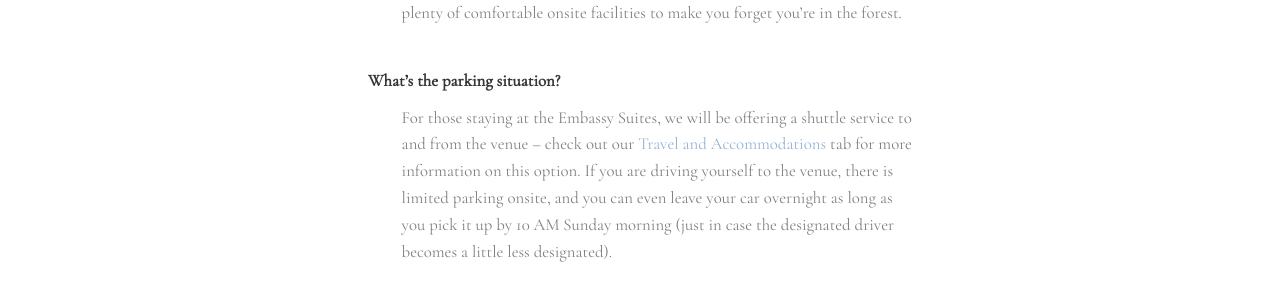
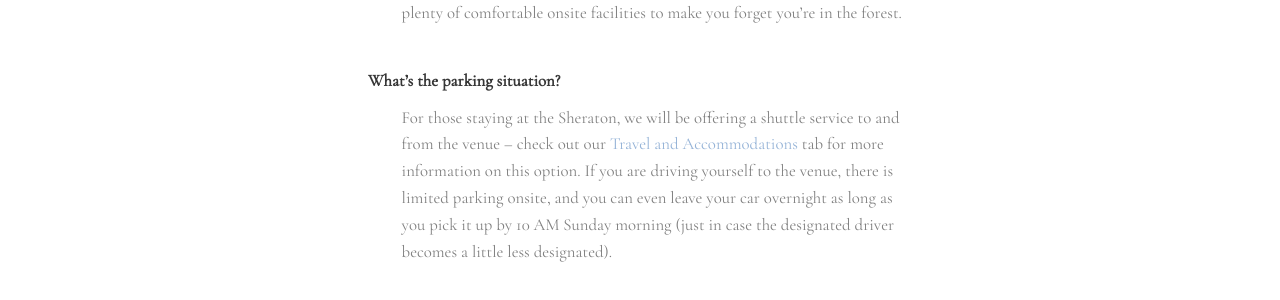
Before and after one commit to mjd3/wedding-website, a Jekyll site: the page built from _pages/faq.md, in a window 1280 px wide and 900 px high, scrolled down 907 px. Shown: the part 153-453 px from the top of the window. Built offline with Jekyll 4.4.1, drawn with Linux system fonts in a browser that asks for light colours.

Commit message:
fix hotel in faq

```diff
--- a/_layouts/faq.html
+++ b/_layouts/faq.html
@@ -118,7 +118,7 @@
           <strong class="faq-questions">What’s the parking situation? </strong>
           </br>
           <p class="faq-text">
-            For those staying at the Embassy Suites, we will be offering a shuttle service to and from the venue
+            For those staying at the Sheraton, we will be offering a shuttle service to and from the venue
             – check out our <a href="travel.html">Travel and Accommodations</a> tab for more information on this option. If you are driving
             yourself to the venue, there is limited parking onsite, and you can even leave your car overnight as long as you
             pick it up by 10 AM Sunday morning (just in case the designated driver becomes a
```
